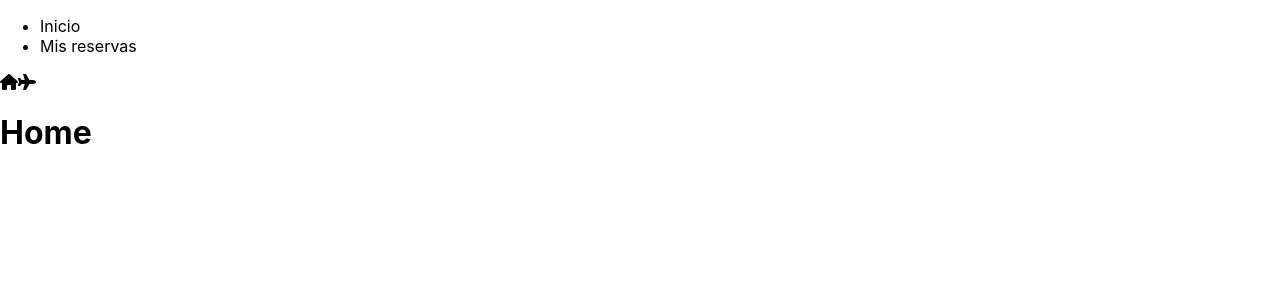
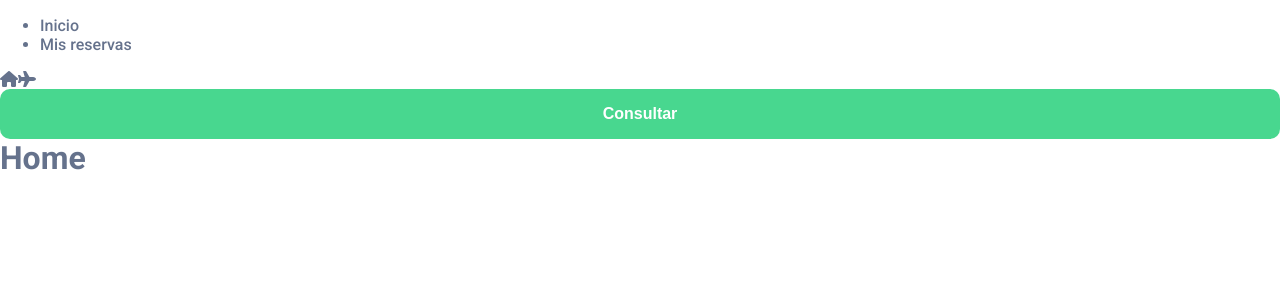
Before and after one commit to Alammduran/airline, a React (Create React App) app: page / in a window 1280 px wide. Shown: the top 300 px of the page. Built offline with nearby package versions, Linux system fonts and the light colour scheme; no server answers.

Commit message:
Global style css

```diff
--- a/src/App.css
+++ b/src/App.css
@@ -1,38 +1,66 @@
-.App {
-  text-align: center;
+/********** Google fonts **********/
+@import url('https://fonts.googleapis.com/css2?family=Roboto:wght@300;500;700&display=swap');
+
+:root{
+/********** Colores **********/
+--primary-color: #283A5E;
+--secondary-color:#4AD9A4;
+--input-color:#48D78F;
+--text-color:#65728C;
+--body-color:#F0F2F1;
+--back-color: #000000;
+--white-color: #FFFFFF;
+
+/********** Font **********/
+--body-font: 'Roboto', sans-serif;
+--h1-font-size: 1.5rem;
+--normal-font-size: .938rem;
+--small-font-size: .813rem;
+
+
+@media screen and (min-width: 768px){
+  --normal-font-size: 1rem;
+  --small-font-size: .875rem;
+  }
+
 }
 
-.App-logo {
-  height: 40vmin;
-  pointer-events: none;
+/********** Global **********/
+*,::before,::after{
+  box-sizing: border-box;
 }
 
-@media (prefers-reduced-motion: no-preference) {
-  .App-logo {
-    animation: App-logo-spin infinite 20s linear;
-  }
+body{
+  margin: 0;
+  padding: 0;
+  font-family: var(--body-font);
+  font-size: var(--normal-font-size);
+  color: var(--text-color);
+}
+h1{
+  margin: 0;
 }
 
-.App-header {
-  background-color: #282c34;
-  min-height: 100vh;
-  display: flex;
-  flex-direction: column;
-  align-items: center;
-  justify-content: center;
-  font-size: calc(10px + 2vmin);
-  color: white;
+a{
+  text-decoration: none;
+}
+img{
+  max-width: 100%;
+  height: auto;
+  display: block;
 }
 
-.App-link {
-  color: #61dafb;
+button{
+
+  color: var(--white-color);
+  background-color: var(--input-color);
+  border-radius: 10px;
+  border: 0px;
+  box-shadow: none;
+  font-size: var(--normal-font-size);
+  font-weight: 700;
+  text-shadow: none;
+  width: 100%;
+  height: 50px;
+
 }
-
-@keyframes App-logo-spin {
-  from {
-    transform: rotate(0deg);
-  }
-  to {
-    transform: rotate(360deg);
-  }
-}
--- a/src/App.js
+++ b/src/App.js
@@ -27,6 +27,7 @@ useEffect(() => {
   return (
     <BrowserRouter>
         <Menu />
+        <button>Consultar</button>
         <AppRoutes />
     </BrowserRouter>
   );
```
Also changed, not shown: 1 other file (tests, documents, lock files or other folders).
